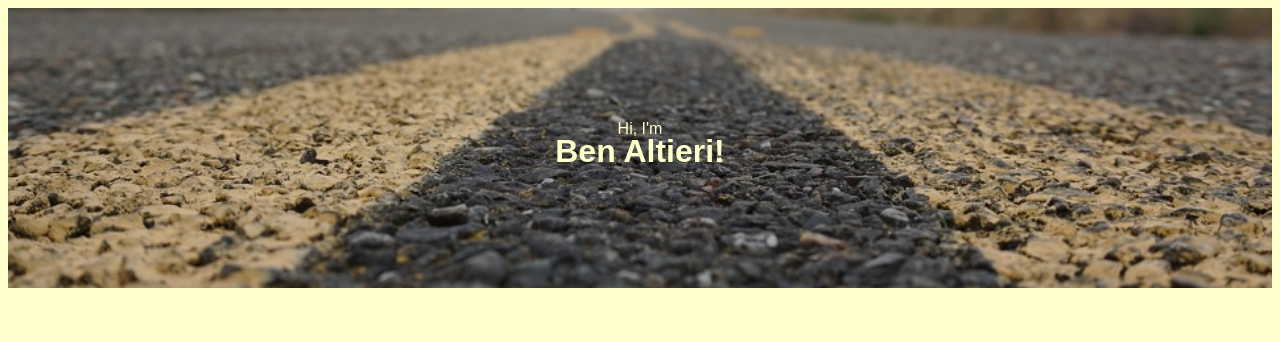
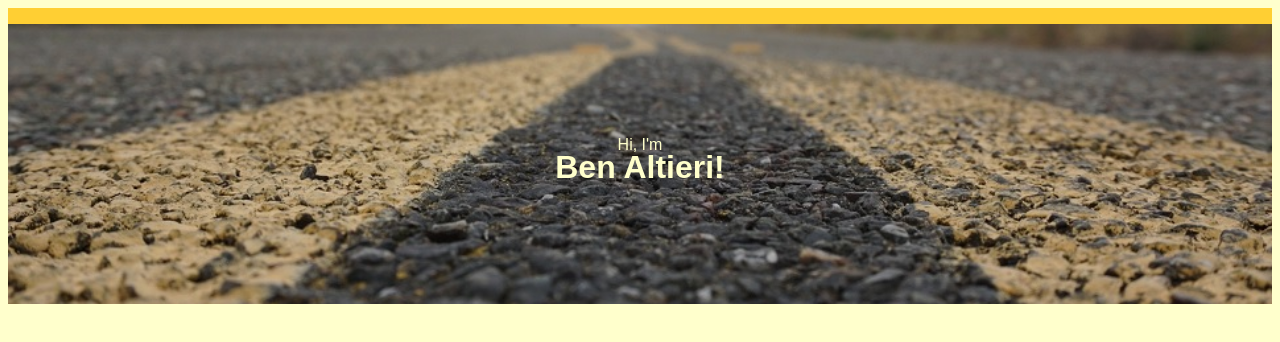
Before and after one commit to chiefspace/aboutme, a plain HTML site: page index.html in a window 1280 px wide. Drawn offline with Linux system fonts and the light colour scheme; a web font is replaced by a local one.

Commit message:
added yellow border above header

```diff
--- a/style.css
+++ b/style.css
@@ -8,6 +8,7 @@
  	background-image: url("https://raw.githubusercontent.com/chiefspace/aboutme/master/images/header5.jpg");
  	background-repeat: no-repeat;
     background-size: cover;
+    border-top: solid 1em #FFCF33;
 }
 
 .masthead-intro {
```
